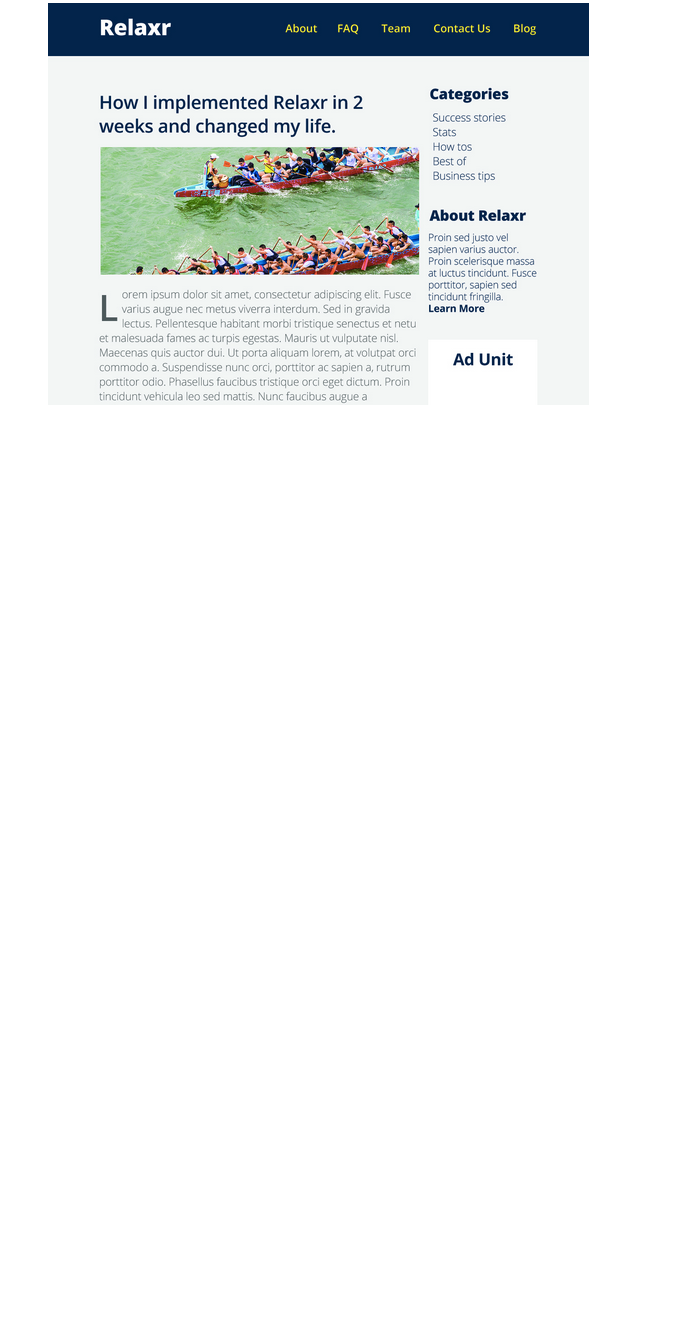
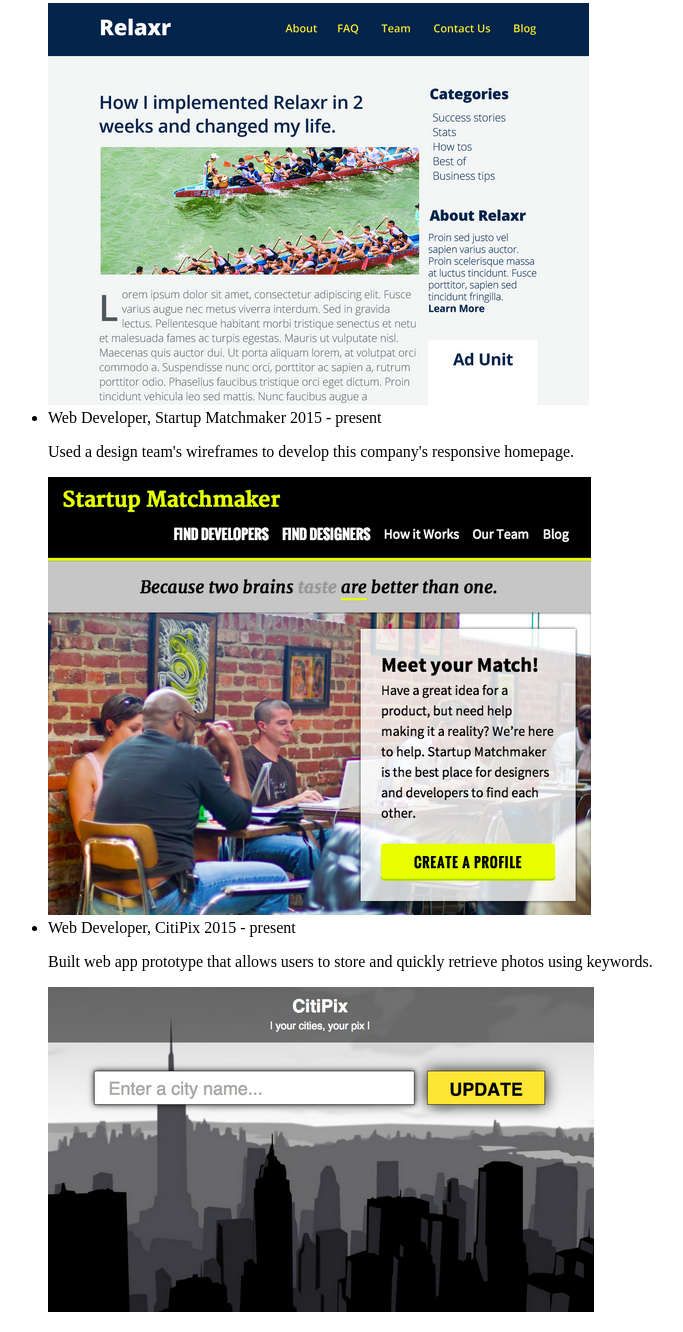
Before and after one commit to timfoley/tim-fewd-homework, a plain HTML site: page Assignment 1/portfolio.html in a window 1280 px wide. Shown: the part 321-1653 px from the top of the page, without its empty margins (0-683 px from the left). Before the commit the page ends 800 px from the top, so only its background shows below. Drawn offline with Linux system fonts and the light colour scheme.

Commit message:
added other jobs

```diff
--- a/Assignment 1/portfolio.html
+++ b/Assignment 1/portfolio.html
@@ -33,6 +33,33 @@
           <img src="starter_code/images/relaxr_deliverable.png" alt="Relaxr project">
         </div>
       </li>
+      <li>
+        <div class="headline">
+          <span class="title">Web Developer, </span>
+          <span class="company">Startup Matchmaker </span>
+          <span class="dates">2015 - present</span>
+        </div>
+        <div class="description">
+          <p>
+            Used a design team's wireframes to develop this company's responsive homepage.
+          </p>
+          <img src="starter_code/images/startup_matchmaker_deliverable.png" alt="Relaxr project">
+        </div>
+      </li>
+      <li>
+        <div class="headline">
+          <span class="title">Web Developer, </span>
+          <span class="company">CitiPix</span>
+          <span class="dates">2015 - present</span>
+        </div>
+        <div class="description">
+          <p>
+            Built web app prototype that allows users to store and quickly retrieve photos using keywords.
+          </p>
+          <img src="starter_code/images/citipix_deliverable.png" alt="Relaxr project">
+        </div>
+      </li>
+
     </ul>
   </div>
 </body>
```
